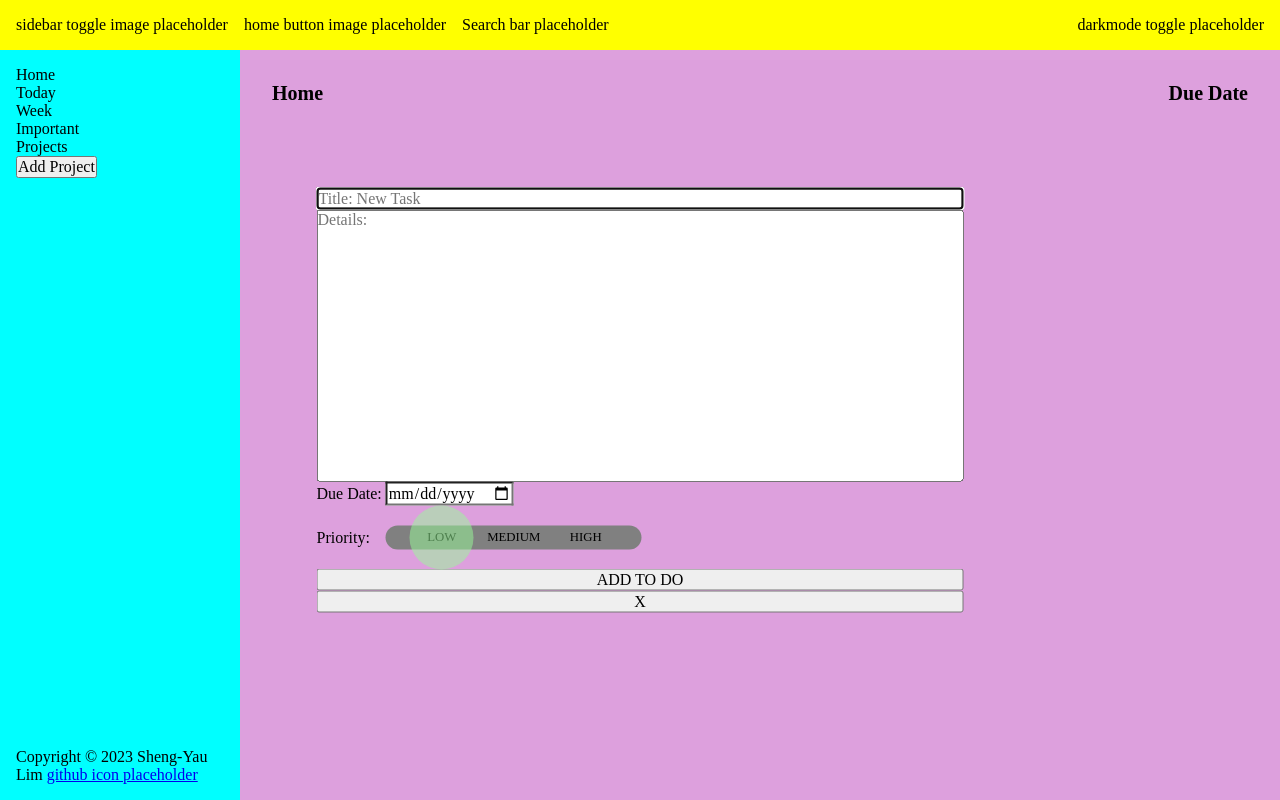
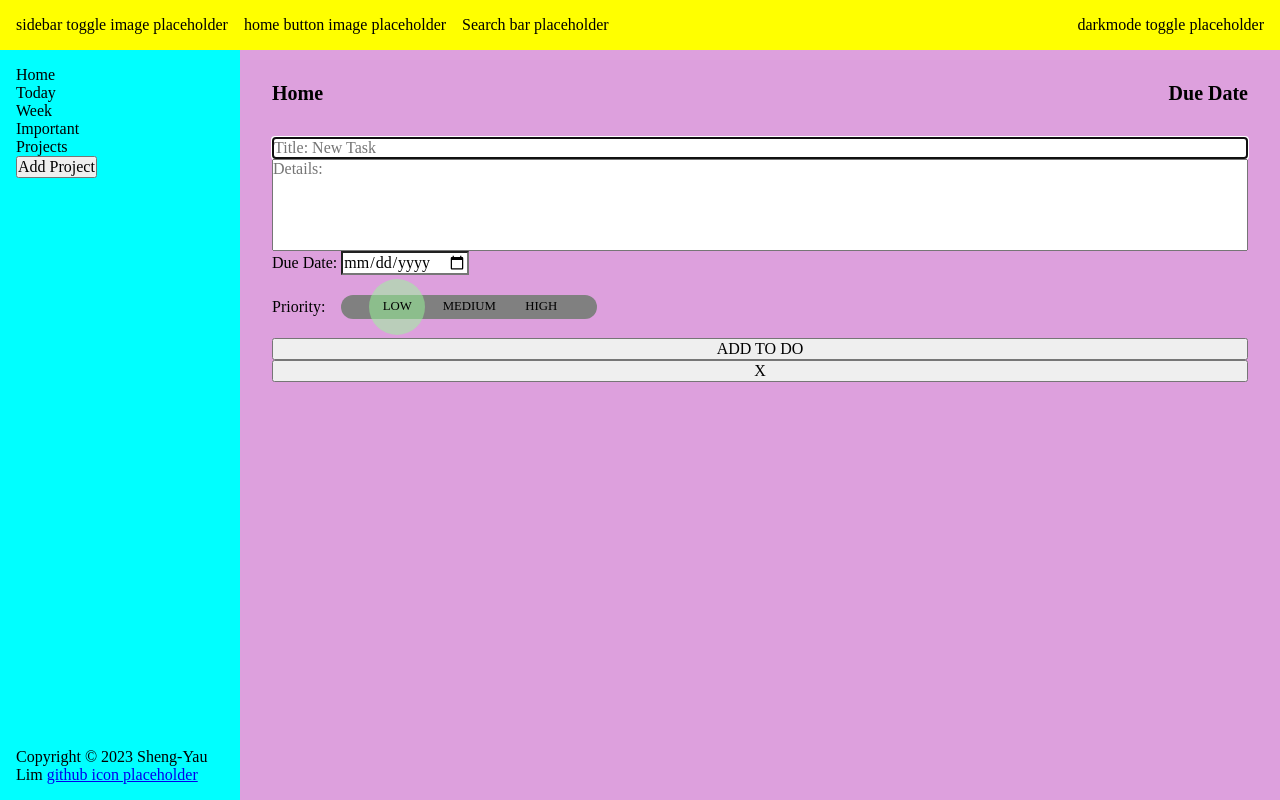
Before and after one commit to syl1m/todo_list, a website built with webpack: page dist/index.html in a window 1280 px wide. Both pictures are taken after a click on the button "Add Task". Built offline with nearby package versions, Linux system fonts and the light colour scheme.

Commit message:
Change layout of add task form

```diff
--- a/src/style.css
+++ b/src/style.css
@@ -55,6 +55,12 @@ header {
   flex: 1;
   padding: 1rem;
   background-color: plum;
+  gap: 0.5rem;
+}
+
+/* Buttons */
+.addTaskBtn {
+  padding: 0 1rem;
 }
 
 /* Add Task Form */
@@ -74,10 +80,7 @@ textarea {
 }
 
 .add_task_form_div {
-  position: absolute;
-  top: 50%;
-  left: 50%;
-  transform: translate(-50%, -50%);
+  padding: 0 1rem;
 }
 
 .add_task_form {
@@ -106,7 +109,6 @@ textarea {
   left: 0;
   top: 50%;
   transform: translateY(-50%);
-  z-index: -1;
   width: 100%;
   height: 1.5rem;
   border-radius: 30px;
@@ -119,6 +121,7 @@ textarea {
   text-align: center;
   cursor: pointer;
   transition: color 200ms ease-out;
+  z-index: 1;
 }
 
 .label_priority:hover {
@@ -128,10 +131,10 @@ textarea {
 .switch_indicator {
   background-color: palegreen;
   opacity: 0.5;
-  width: 4rem;
-  height: 4rem;
+  width: 3.5rem;
+  height: 3.5rem;
   position: absolute;
-  left: 1.5rem;
+  left: 1.75rem;
   top: 50%;
   transform: translateY(-50%);
   border-radius: 50%;
@@ -175,7 +178,7 @@ textarea {
 }
 
 .task_list {
-  padding: 1rem;
+  padding: 0 1rem;
   display: flex;
   flex-direction: column;
   gap: 0.5rem;
```
Also changed, not shown: dist/index.html.
